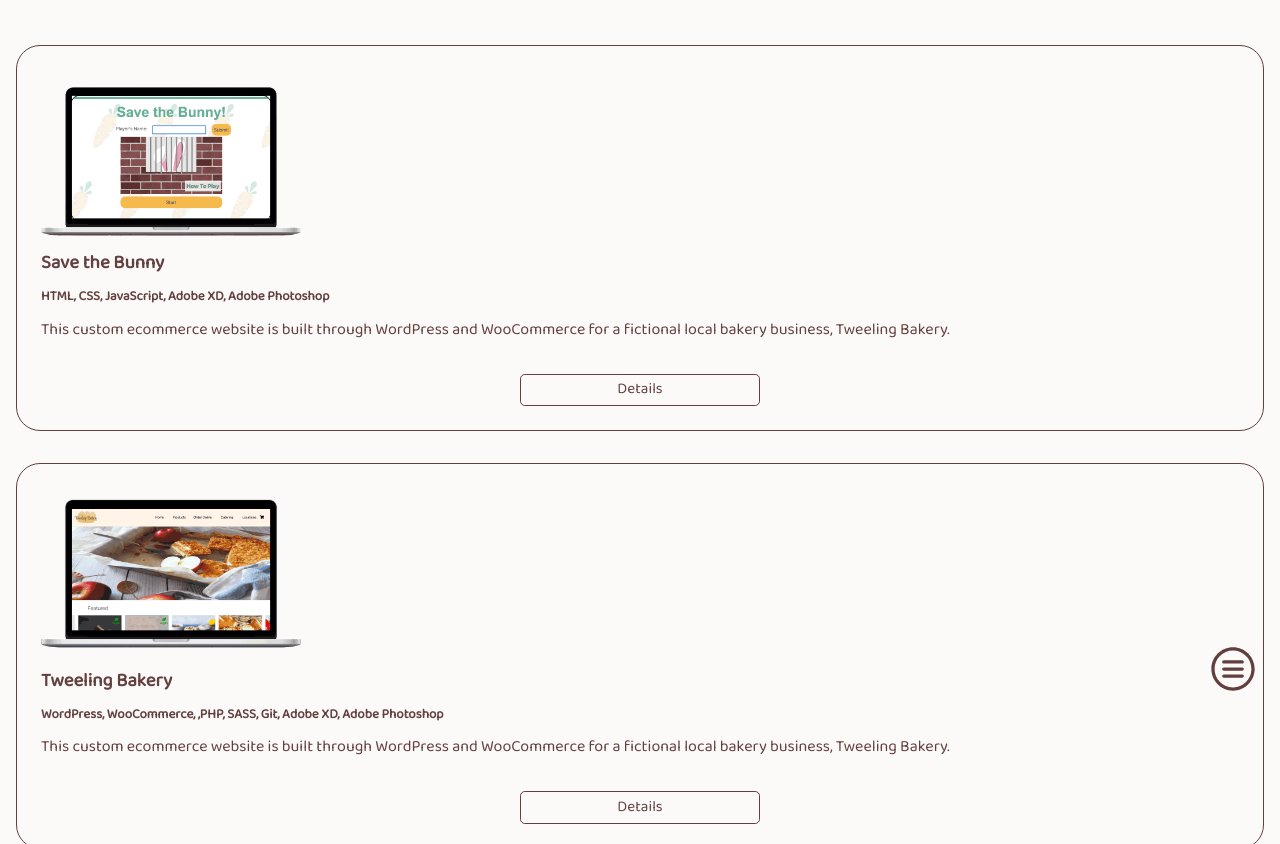
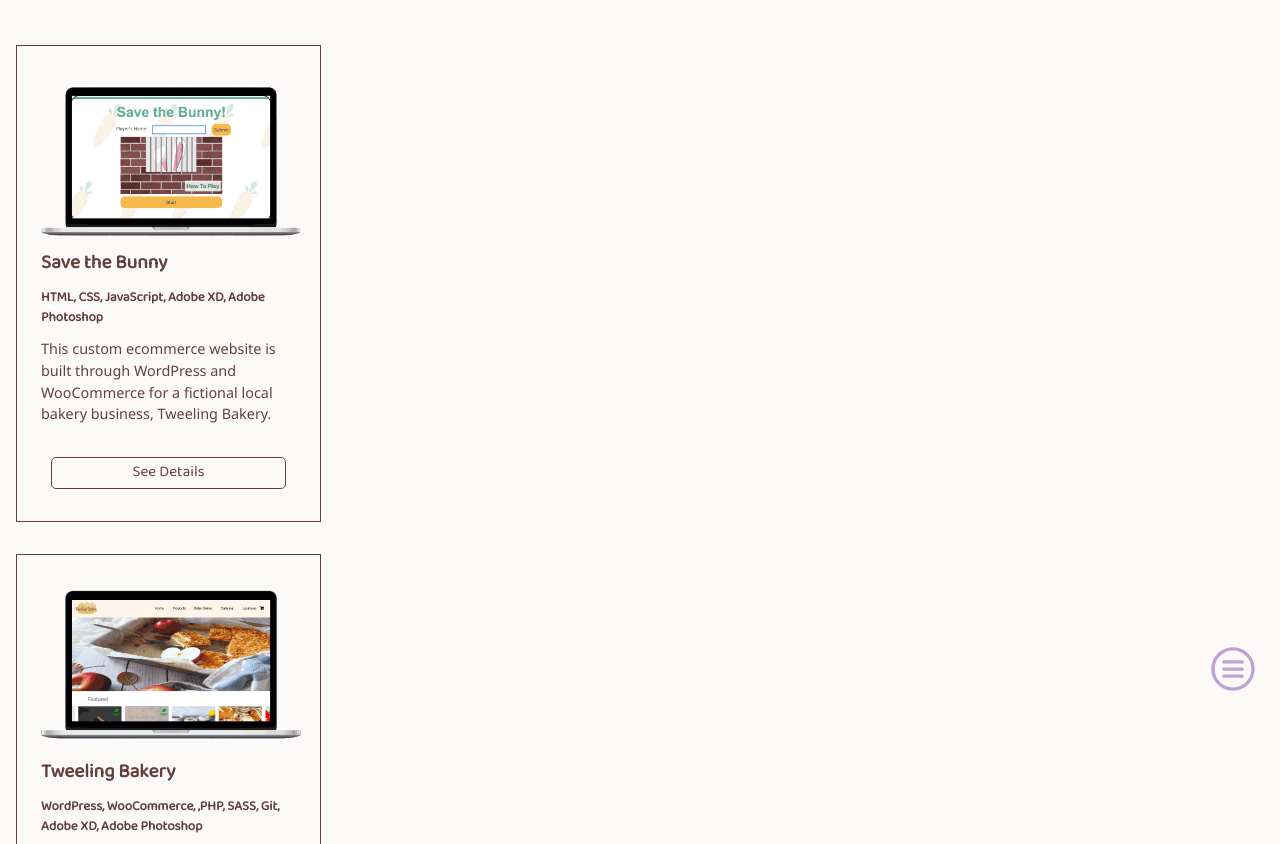
Before and after one commit to hyeriyoon/portfolio-vanilla, a plain HTML site: page works.html in a window 1280 px wide. Shown: the part 67-911 px from the top of the page. Drawn offline with Linux system fonts and the light colour scheme.

Commit message:
edited some css

```diff
--- a/styles/sytle.css
+++ b/styles/sytle.css
@@ -4,6 +4,8 @@
   --lavendar:#cebfd9;
   --background-color: #f1e7dc2d;
   font-family: 'Baloo 2', cursive;
+  /* font-family: 'Noto Sans', sans-serif; */
+
 }
 html{
   background-color: var(--background-color);
@@ -13,6 +15,9 @@ html{
 h1, h2, h3, h4, h5, h6, p{
   margin: 0;
   line-height: 1.5;
+}
+p{
+  font-family: 'Noto Sans', sans-serif;
 }
 a,
 button{
@@ -30,7 +35,7 @@ button{
   color: var(--hover);
   font-weight: 1000;
 }
-.nav-list a:hover{
+.nav-list svg:hover{
   fill: var(--hover);
 }
 .social-media svg:hover,
@@ -43,7 +48,8 @@ button{
 } */
 .single-work a:hover{
   color: ivory;
-  background-color: var(--text);
+  background-color: var(--lavendar);
+  border:var(--lavendar) solid 1px;
 
 }
 
@@ -155,7 +161,7 @@ button{
   z-index: 10;
 }
 #hamburger svg{
-  fill: var(--text);
+  fill: var(--hover);
 }
 /* PAGES */
 #about,
@@ -177,10 +183,12 @@ button{
   max-width: 260px;
 }
 .single-work{
+  width: 255px;
   margin: 0 0 2rem 0;
-  padding: 1.5rem;
-  border: solid 1px;
-  border-radius: 1.5rem;
+  padding: 1.5rem 1.5rem 2rem;
+  /* background-color: rgb(242, 215, 184); */
+  border: solid 1px var(--text);
+  /* border-radius: 1.5rem; */
 }
 .single-work h3,
 .single-work h5,
@@ -195,11 +203,18 @@ button{
   background-color: var(--text); */
   color: var(--text);
   border: 1px var(--text) solid;
-  padding: .4rem 6rem;
+  padding: .4rem 5rem;
   border-radius: .3rem;
   font-size: .95rem;
   text-align: center;
   margin: 2rem auto 0;
+}
+.single-work h3{
+  font-family: 'Baloo 2', cursive;
+  font-size: 1.2rem;
+}
+.single-work p{
+  font-size: .9rem;
 }
 
 
--- a/works.html
+++ b/works.html
@@ -6,9 +6,9 @@
   <meta name="viewport" content="width=device-width, initial-scale=1.0">
 
    <!-- FONT -->
-  <link rel="preconnect" href="https://fonts.googleapis.com">
-  <link rel="preconnect" href="https://fonts.gstatic.com" crossorigin>
-  <link href="https://fonts.googleapis.com/css2?family=Baloo+2&family=Quicksand&display=swap" rel="stylesheet">
+   <link rel="preconnect" href="https://fonts.googleapis.com">
+   <link rel="preconnect" href="https://fonts.gstatic.com" crossorigin>
+   <link href="https://fonts.googleapis.com/css2?family=Baloo+2&family=Noto+Sans&family=Quicksand&display=swap" rel="stylesheet">
 
    <!-- CSS -->
    <link rel="stylesheet" href="./styles/normalize.css">
@@ -52,7 +52,7 @@
         <h3>Save the Bunny</h3>
         <h5>HTML, CSS, JavaScript, Adobe XD, Adobe Photoshop</h5>
         <p>This custom ecommerce website is built through WordPress and WooCommerce for a fictional local bakery business, Tweeling Bakery.</p>
-        <a class="details" href="/saveTheBunny.html">Details</a>
+        <a class="details" href="/saveTheBunny.html">See Details</a>
       </article>
 
       <article id="tweeling-bakery" class="single-work">
@@ -60,7 +60,7 @@
         <h3>Tweeling Bakery</h3>
         <h5>WordPress, WooCommerce, ,PHP, SASS, Git, Adobe XD, Adobe Photoshop</h5>
         <p>This custom ecommerce website is built through WordPress and WooCommerce for a fictional local bakery business, Tweeling Bakery.</p>
-        <a class="details" href="/tweeling.html">Details</a>
+        <a class="details" href="/tweeling.html">See Details</a>
       </article>
 
       <article id="portfolio" class="single-work">
@@ -68,7 +68,7 @@
         <h3>portfolio</h3>
         <h5>React, Git, Adobe XD, Adobe Photoshop</h5>
         <p>My portfolio website is built to showcase my development and design works and also display my passion and abilities.</p>
-        <a class="details" href="/portfolio.html">Details</a>
+        <a class="details" href="/portfolio.html">See Details</a>
       </article>
 
 
```
Also changed, not shown: about.html (+3 -3 lines), index.html (+2 -2 lines), saveTheBunny.html (+11 -2 lines).
